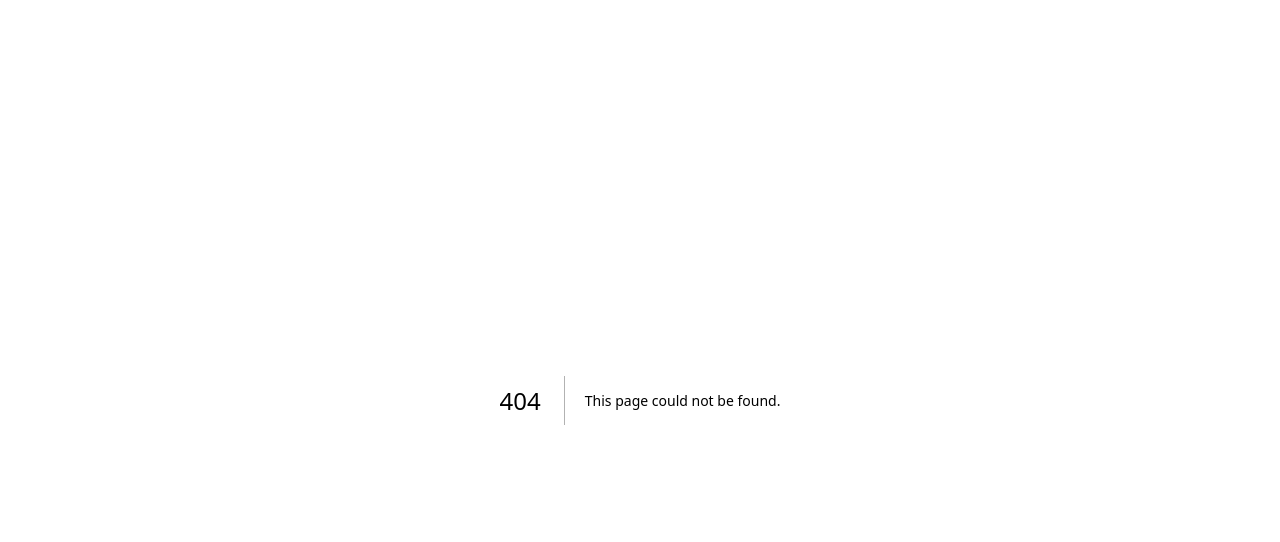
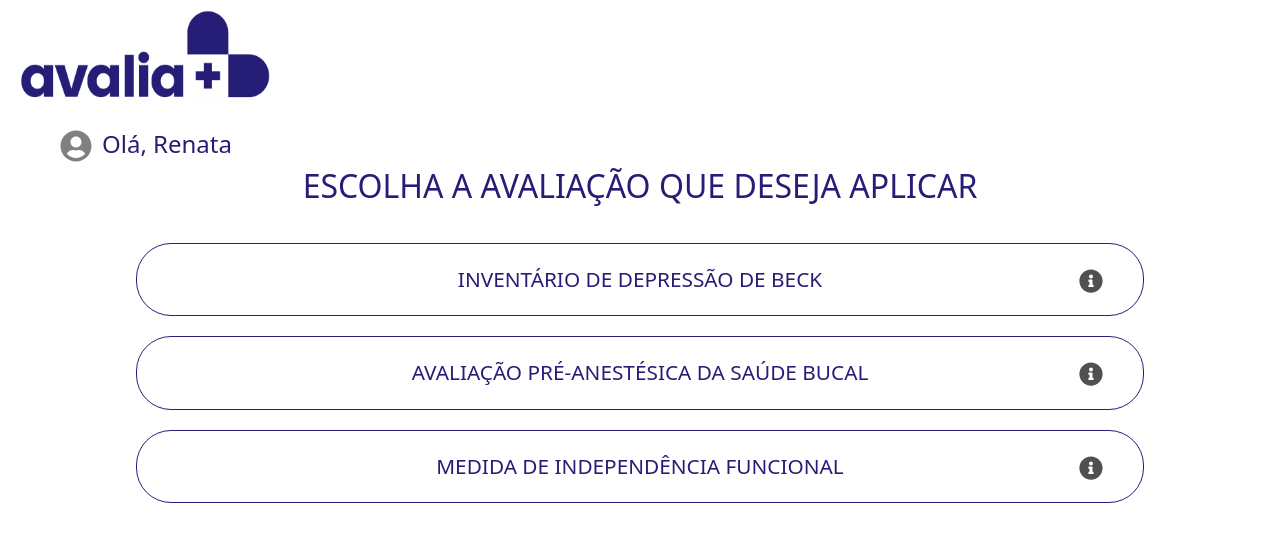
Before and after one commit to KelvinHarlan/mif, a Next.js app: page /assessment in a window 1280 px wide. Before the commit this address had no page. Shown: the top 542 px of the page. Built offline with nearby package versions, Linux system fonts and the light colour scheme.

Commit message:
asudhuashdusa123125676

```diff
--- /dev/null
+++ b/src/app/assessment/components/Assessment.jsx
@@ -0,0 +1,55 @@
+"use client";
+import imagemLogo from "@/../public/imagens/logo.png";
+import Image from "next/image";
+import { useRouter } from "next/navigation";
+import { FaInfoCircle, FaUserCircle } from "react-icons/fa";
+const Assessment = () => {
+  const router = useRouter();
+  const handleMif = () => {
+    router.push("/home");
+  };
+  return (
+    <div className="container-assessment">
+      <div className="avaliation-logo">
+        <Image
+          src={imagemLogo}
+          width={250}
+          height={90}
+          alt="Logo"
+          priority={true}
+        />
+      </div>
+      <div className="avaliation-user">
+        <div className="box-user-label">
+          <FaUserCircle className="img-user" />
+          <h4>Olá, Renata</h4>
+        </div>
+      </div>
+
+      <div className="container-cards">
+        <h2>ESCOLHA A AVALIAÇÃO QUE DESEJA APLICAR</h2>
+      </div>
+
+      <div className="box-cards">
+        <div className="card">
+          <span className="content-card">INVENTÁRIO DE DEPRESSÃO DE BECK</span>
+          <FaInfoCircle className="icon-card" />
+        </div>
+        <div className="card">
+          <span className="content-card">
+            AVALIAÇÃO PRÉ-ANESTÉSICA DA SAÚDE BUCAL
+          </span>
+          <FaInfoCircle className="icon-card" />
+        </div>
+        <div onClick={handleMif} className="card">
+          <span className="content-card">
+            MEDIDA DE INDEPENDÊNCIA FUNCIONAL
+          </span>
+          <FaInfoCircle className="icon-card" />
+        </div>
+      </div>
+    </div>
+  );
+};
+
+export default Assessment;
--- /dev/null
+++ b/src/app/assessment/components/style/assessment.css
@@ -0,0 +1,78 @@
+*{
+  box-sizing: border-box;
+  text-decoration: none;
+}
+
+@media (min-width: 1024px) {
+
+  .container-assessment{
+    padding: 0 10px;
+  }
+
+  .avaliation-logo img{
+    margin: 10px;
+  }
+
+  .avaliation-user h4{
+    color:#271d77 ;
+  }
+
+  .box-user-label{
+    display: flex;
+    gap: 10px;
+    margin:20px 0 0 50px;
+  }
+
+  .img-user{
+    color: gray;
+    font-size: 2rem;
+  }
+
+  .container-cards{
+    color: #271d77;
+    display: flex;
+    justify-content: center;
+    margin-bottom: 30px;
+  }
+
+  .box-cards{
+    display: flex;
+    justify-content: center;
+    flex-direction: column;
+    align-items: center;
+    gap: 20px;
+  }
+
+  .card{
+    width: 80%;
+    padding: 20px;
+    border-radius: 35px;
+    border: 1px solid #271d77;
+    text-align: center;
+    color:#271d77;
+    font-size: 1.3rem;
+    display: flex;
+    justify-content: space-between;
+    align-items: center;
+    cursor: pointer;
+  }
+
+  .card:hover{
+    background-color: #271d77;
+    color: #fff;
+  }
+  .content-card{
+    display: flex;
+    justify-content: space-between;
+    align-items: center;
+  }
+
+  .icon-card{
+   color: rgb(80, 80, 80);
+   position: absolute;
+   top:25px;
+   right: 40px;
+   font-size: 1.5rem;
+  }
+
+}
--- /dev/null
+++ b/src/app/assessment/page.jsx
@@ -0,0 +1,7 @@
+const { default: Assessment } = require("./components/Assessment");
+import "./components/style/assessment.css";
+const index = () => {
+  return <Assessment />;
+};
+
+export default index;
--- a/src/app/globals.css
+++ b/src/app/globals.css
@@ -1,6 +1,7 @@
 *{
   box-sizing: border-box;
 }
+
 a{
   text-decoration: none;
 }
--- a/src/app/home/components/homeStyle.css
+++ b/src/app/home/components/homeStyle.css
@@ -30,9 +30,8 @@ select{
 
     body {
         height: 100vh;
-        font-family: arial, sans-serif;
+
         padding: 0;
-        display: flex;
         justify-content: center;
         background-color: #f7f7f7;
     }
@@ -243,8 +242,6 @@ select{
 
 
     body {
-        font-family: arial, sans-serif;
-        display: flex;
         justify-content: center;
         align-items: center;
         background-color: #f7f7f7;
--- a/src/app/home/page.jsx
+++ b/src/app/home/page.jsx
@@ -36,7 +36,6 @@ const index = () => {
     { value: "Odontologia", label: "Odontologia" },
     { value: "Psicologia", label: "Psicologia" },
     { value: "Terapia Ocupacional", label: "Terapia Ocupacional" },
-
   ];
 
   //Alimentacao options
@@ -66,7 +65,7 @@ const index = () => {
     <div className="w-100">
       <div className="container p-1">
         <h1 className="textoSemCss">+ Função</h1>
-        <h1 className="titulo">
+        <div className="titulo">
           <Image
             src={imagem}
             width={250}
@@ -74,7 +73,7 @@ const index = () => {
             alt="Logo"
             priority={true}
           />
-        </h1>
+        </div>
         {/* <button className="mudarDeCor" onClick={console.log("mudar de cor")}>
           <i className="text-dark fa-solid fa-moon"></i>
         </button> */}
```
